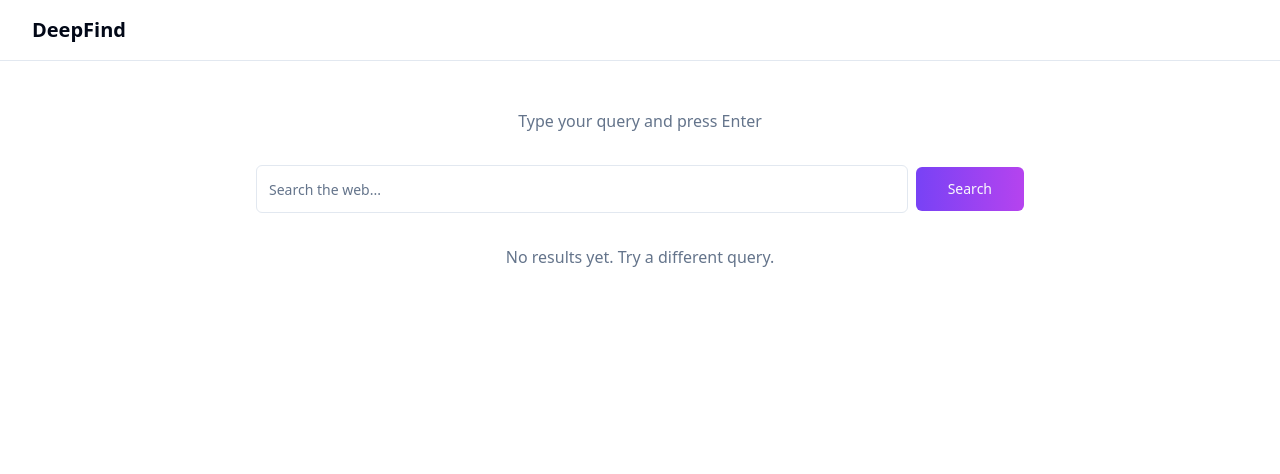
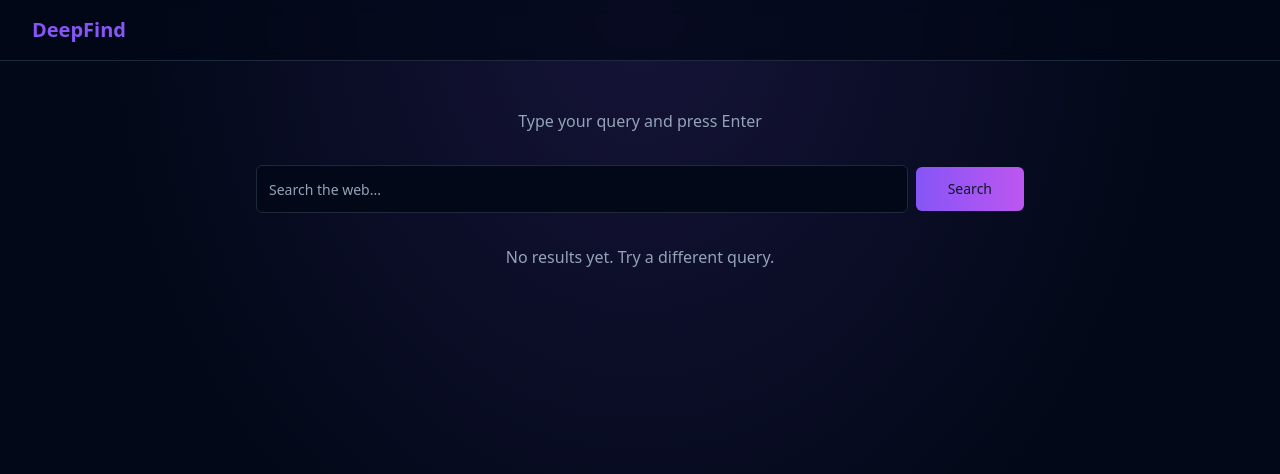
Before and after one commit to Hamza-Yousaf938/DeepFind, a React (Vite) app: page / in a window 1280 px wide. Shown: the top 474 px of the page. Built offline with nearby package versions, Linux system fonts and the light colour scheme.

Commit message:
Refactor UI for better aesthetics
Update UI to include a dark background and other visual enhancements for a more attractive appearance.

```diff
--- a/index.html
+++ b/index.html
@@ -1,5 +1,5 @@
 <!DOCTYPE html>
-<html lang="en">
+<html lang="en" class="dark">
   <head>
     <meta charset="UTF-8" />
     <meta name="viewport" content="width=device-width, initial-scale=1.0" />
--- a/src/components/search/SearchResults.tsx
+++ b/src/components/search/SearchResults.tsx
@@ -55,7 +55,7 @@ const SearchResults = ({ results, loading }: SearchResultsProps) => {
           }
         })();
         return (
-          <li key={`${r.url}-${i}`} className={cn("rounded-lg border p-4 group")}>
+          <li key={`${r.url}-${i}`} className={cn("rounded-lg border bg-card/50 p-4 group transition-colors hover:bg-card/70")}>
             <a
               href={r.url}
               target="_blank"
--- a/src/pages/Index.tsx
+++ b/src/pages/Index.tsx
@@ -128,10 +128,10 @@ const Index = () => {
   }, [params.get("q")]);
 
   return (
-    <div className="min-h-screen">
+    <div className="min-h-screen bg-[radial-gradient(ellipse_at_top,hsl(var(--brand)/0.15),transparent_60%)]">
       <header className="sticky top-0 z-10 backdrop-blur supports-[backdrop-filter]:bg-background/70 border-b">
         <div className="container mx-auto py-4">
-          <h1 className="text-xl font-semibold">DeepFind</h1>
+          <h1 className="text-xl font-semibold bg-clip-text text-transparent bg-[linear-gradient(90deg,hsl(var(--brand)),hsl(var(--brand-2)))]">DeepFind</h1>
         </div>
       </header>
       <main>
```
